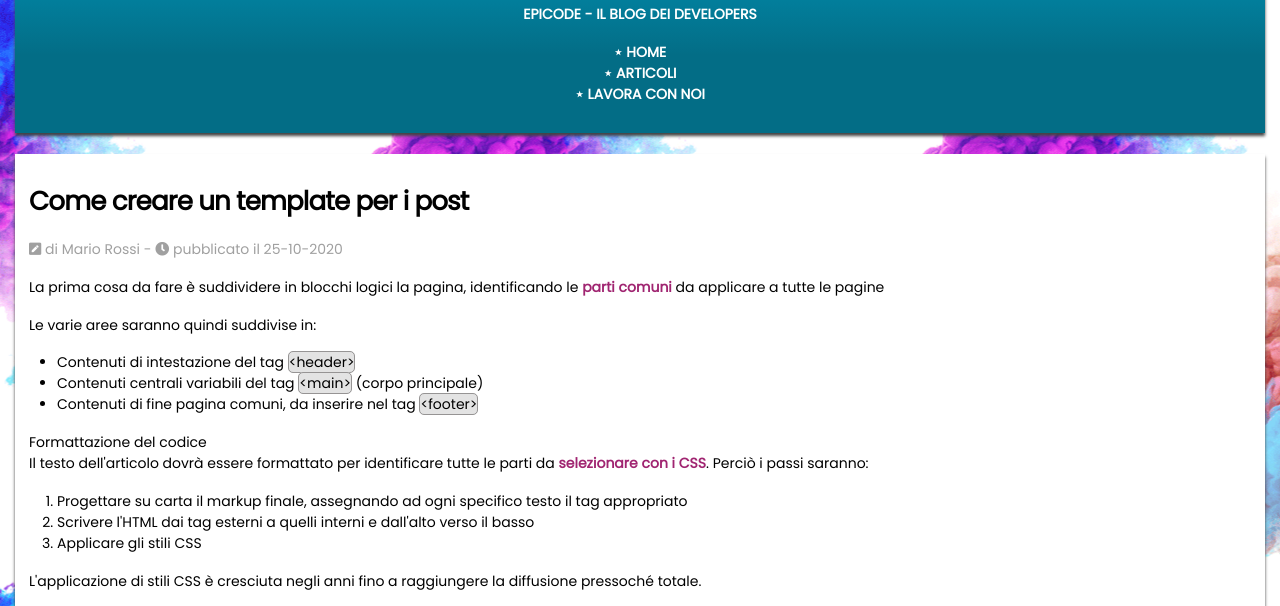
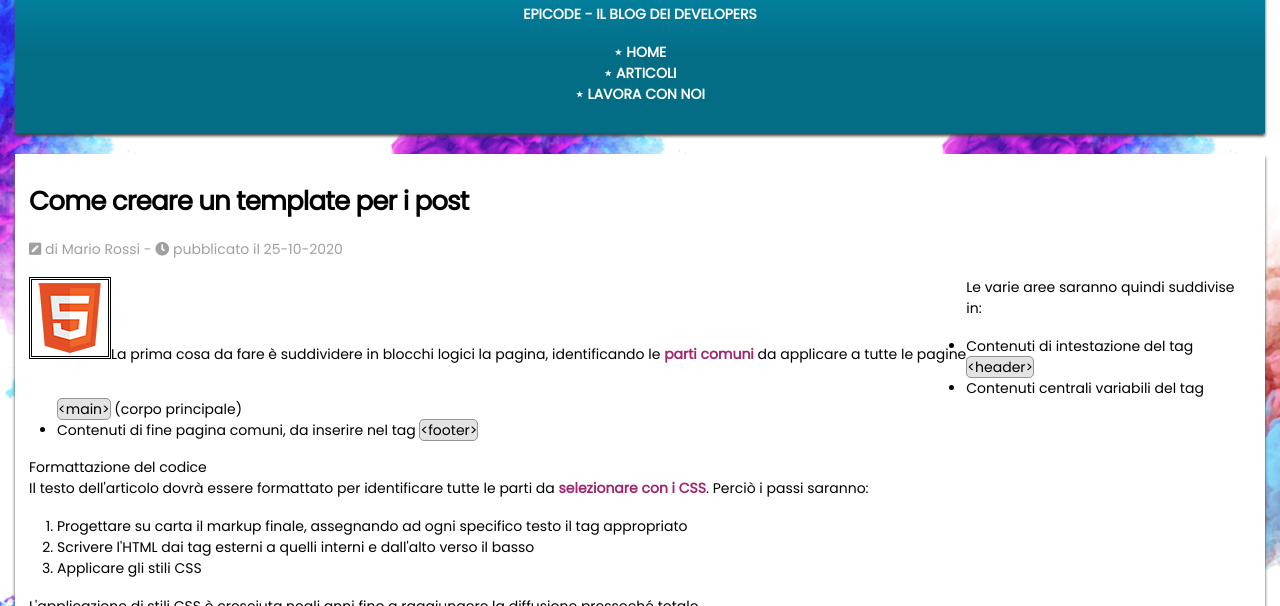
Before and after one commit to Grazbat/fe0122b-Grazia-Battistin, a plain HTML site: page s2/g1/articolo.html in a window 1280 px wide. Shown: the part 125-731 px from the top of the page. Drawn offline with Linux system fonts and the light colour scheme.

Commit message:
inserimento img e float

```diff
--- a/s2/g1/articolo.html
+++ b/s2/g1/articolo.html
@@ -34,8 +34,10 @@
                 <h1>Come creare un template per i post</h1>
                 <p><i class="fas fa-pen-square"></i> di Mario Rossi - <span><i class="fas fa-clock"></i> pubblicato il 25-10-2020</span></p>
 
-                <p>La prima cosa da fare è suddividere in blocchi logici la pagina, identificando le <strong>parti comuni</strong> da applicare a tutte le pagine</p>
+                <div class="clearfix::after">
+                    <p><img src="assets/img/badge.png" alt="badge">La prima cosa da fare è suddividere in blocchi logici la pagina, identificando le <strong>parti comuni</strong> da applicare a tutte le pagine</p>
 
+                </div>
                 <p>Le varie aree saranno quindi suddivise in:</p>
                 <ul>
                     <li>Contenuti di intestazione del tag <code>&lt;header&gt;</code></li>
--- a/s2/g1/assets/css/stile.css
+++ b/s2/g1/assets/css/stile.css
@@ -64,6 +64,8 @@ section h2 {
     margin-bottom: 1em;
 }
 
+
+
 /* ELEMENTI NEL MAIN - ARTICLE */
 h1 {
     font-size: 2.6rem;
@@ -99,7 +101,13 @@ iframe {
     margin-bottom: 2em;
     border-radius: 20px;
 }
-
+article div p{
+    float: left;
+}
+div p img{
+    border: double;
+    padding: 3px;
+}
 /* TABELLE */
 table {
     margin-bottom: 2em;
@@ -178,3 +186,9 @@ footer {
 footer a {
     color: fuchsia;
 }
+/* classi*/
+.clearifx::after{
+    content: "";
+    clear: both;
+    display: block;
+}
```
